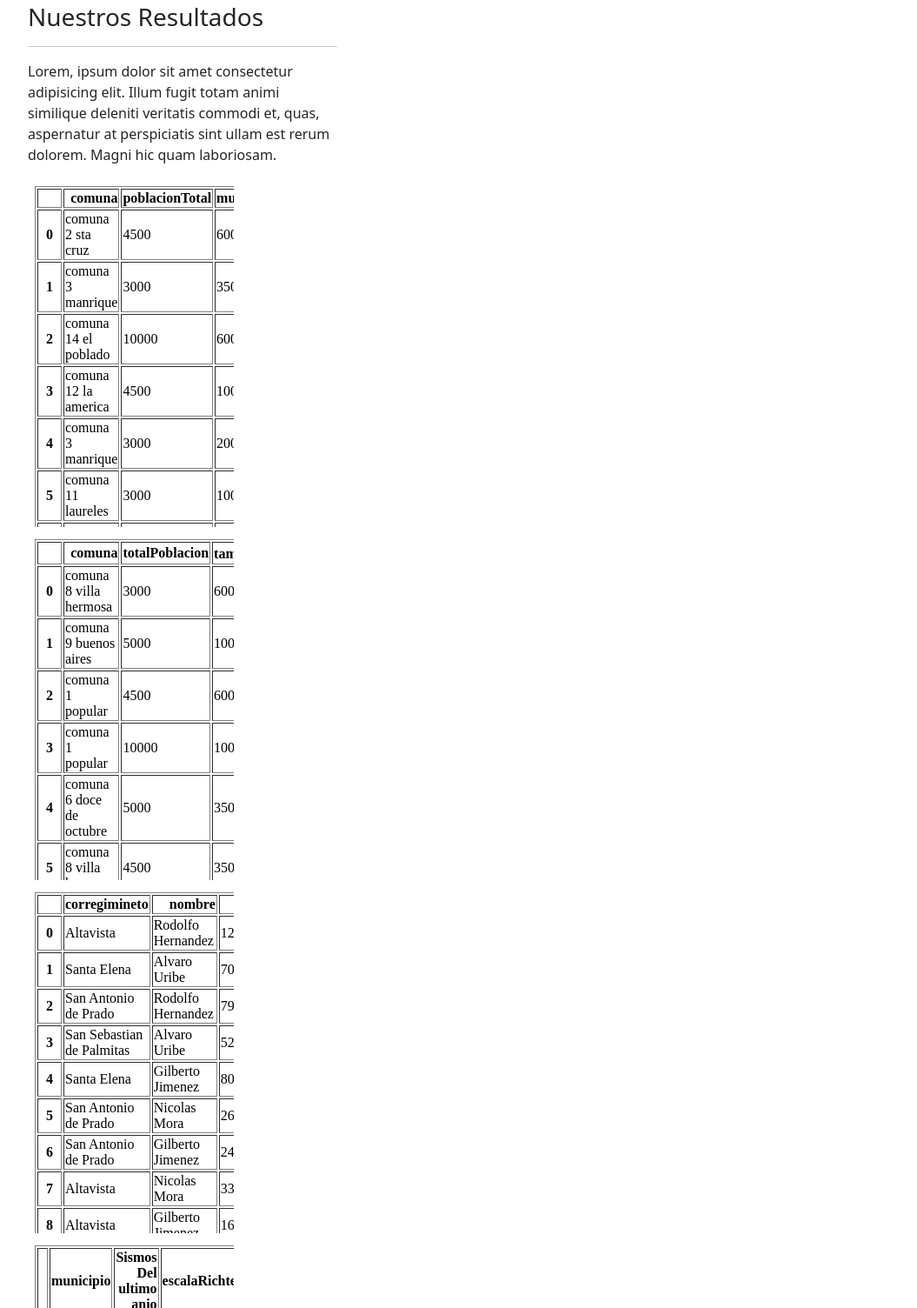
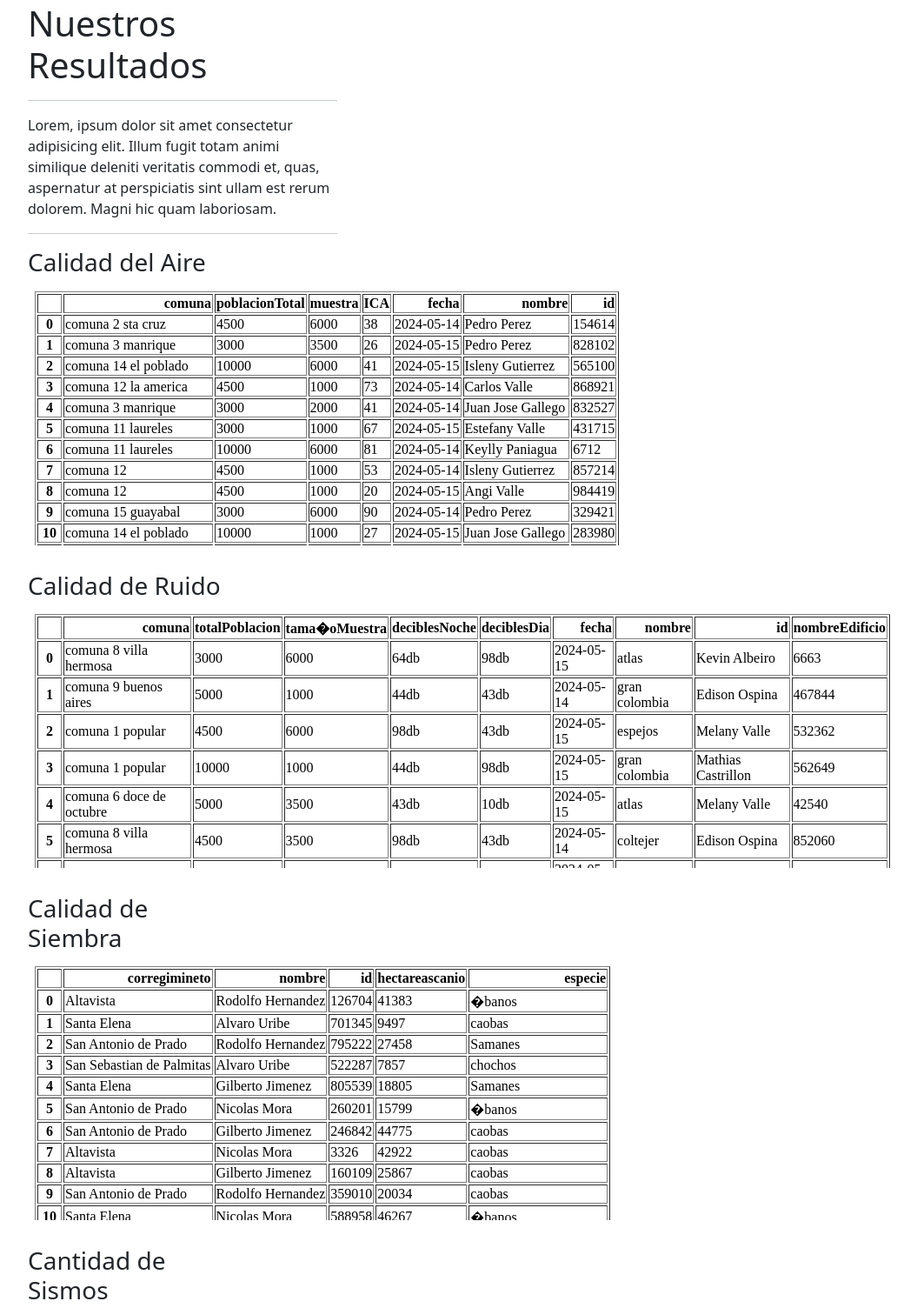
Before and after one commit to JulianAlvarezz/ProyectoBD_PY, a plain HTML site: page dashboard.html in a window 1280 px wide. Shown: the part 45-1549 px from the top of the page at 87% size, without its empty margins (50-1105 px from the left). Drawn offline with nearby package versions, Linux system fonts and the light colour scheme.

Commit message:
Segundo Commit 7-05-2024

```diff
--- a/dashboard.html
+++ b/dashboard.html
@@ -13,16 +13,27 @@
         <div class="container">
             <div class="row">
                 <div class="col-12 col-md-4 my-5">
-                    <h3>Nuestros Resultados</h3>
+                    <h1>Nuestros Resultados</h1>
                     <hr>
                     <p>Lorem, ipsum dolor sit amet consectetur adipisicing elit. Illum fugit totam animi similique deleniti veritatis commodi et, quas, aspernatur at perspiciatis sint ullam est rerum dolorem. Magni hic quam laboriosam.</p>
+                    <hr>
 
-                <div class="col-12 col-md-8">
-                    <iframe src="./tables/calidadAire.html" class="w-100" height="400"></iframe>
-                    <iframe src="./tables/calidadRuido.html" class="w-100" height="400"></iframe>
-                    <iframe src="./tables/calidadSiembra.html" class="w-100" height="400"></iframe>
-                    <iframe src="./tables/calidadSismos.html" class="w-100" height="400"></iframe>
-                </div>
+                    <div class="col-12 col-md-8">
+                        <h3>Calidad del Aire</h3>
+                        <iframe src="./tables/calidadAire.html" class="w-1" height="300" width="1000"></iframe>
+                        <br><br>
+                        <h3>Calidad de Ruido</h3>
+                        <iframe src="./tables/calidadRuido.html" class="w-1" height="300" width="1000"></iframe>
+                        <br><br>
+                        <h3>Calidad de Siembra</h3>
+                        <iframe src="./tables/calidadSiembra.html" class="w-1" height="300" width="1000"></iframe>
+                        <br><br>
+                        <h3>Cantidad de Sismos</h3>
+                        <iframe src="./tables/calidadSismos.html" class="w-1" height="300" width="1000"></iframe>
+                        <br><br>
+                        <h3>Calidad Pluviometrico</h3>
+                        <iframe src="./tables/calidadPluviometrico.html" class="w-1" height="300" width="1000"></iframe>
+                    </div>
 
 
                 </div>
```
